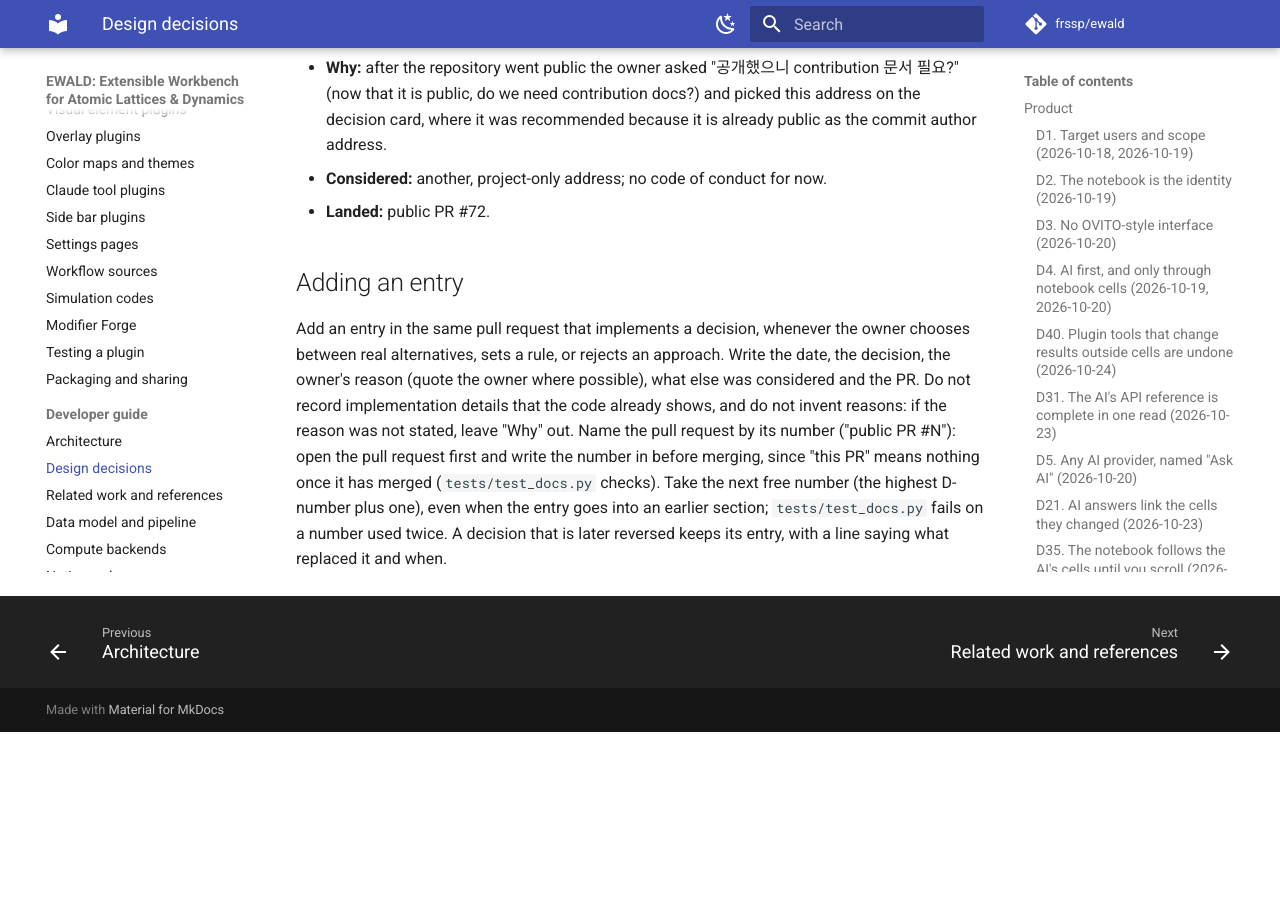
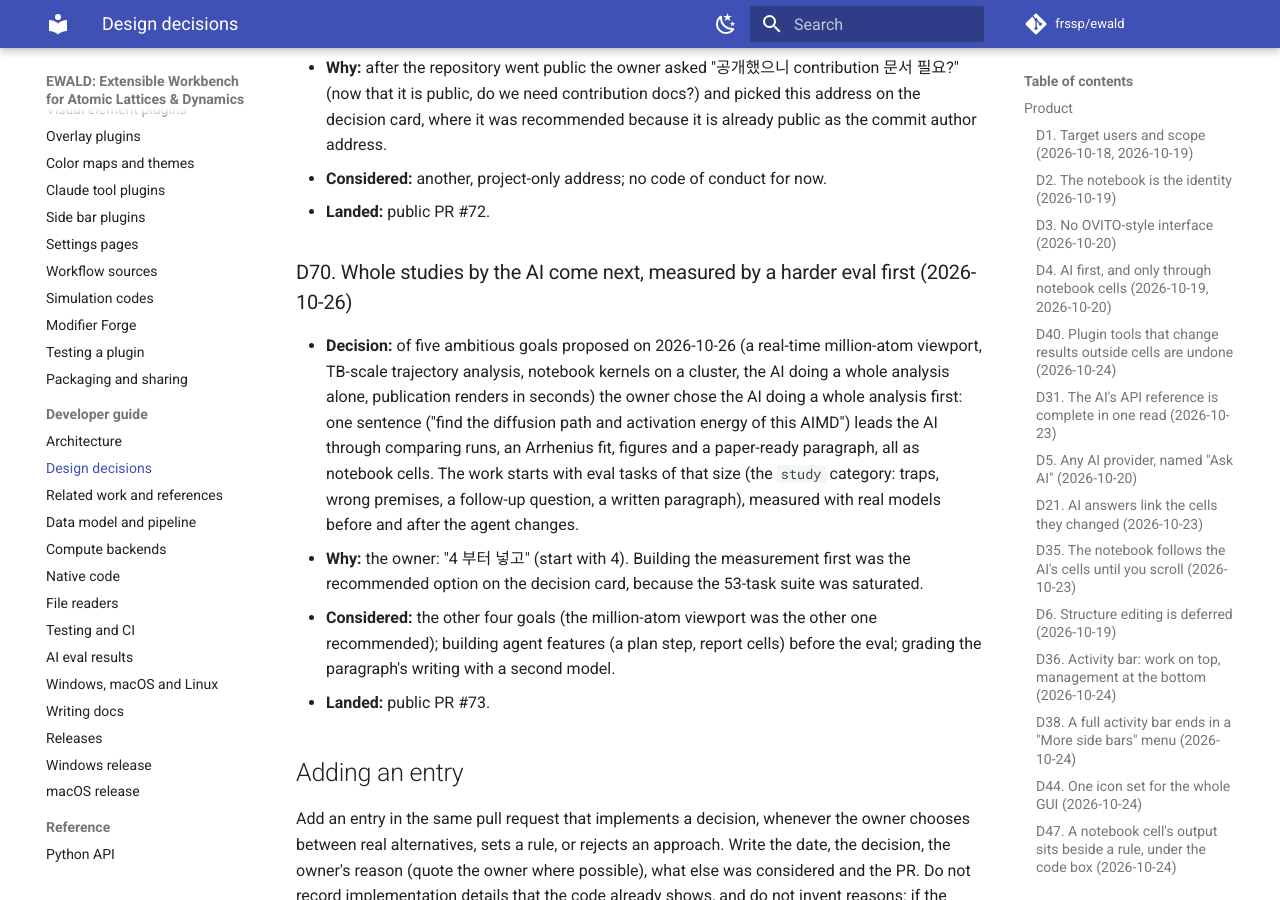
Before and after one commit to frssp/ewald, an MkDocs documentation site: the page built from docs/developer/decisions.md, in a window 1280 px wide and 900 px high, scrolled down 25385 px. Built offline with MkDocs 1.6.1 and Material for MkDocs 9.7.7, drawn with Linux system fonts in a browser that asks for light colours; comment, search, counter and statistics services are not loaded; before the commit the page ends 26117 px from its top, so only the background shows below that.

Commit message:
Arrhenius/RunTables.plot show under a notebook cell; error tool results carry text only; D70
Real-model runs after the first fixes: fit.plot() drew nothing under a cell
(plt.show() of a plotstyle figure), and a cell that drew a figure and then
failed sent images in an is_error tool result, which the Messages API
refuses. Cells(expected=callable); the follow-up check accepts a fit cell
removed. decisions.md D70, CHANGELOG, features.md.

Co-Authored-By: Claude Opus 5.5 (1M context) <noreply@anthropic.com>

```diff
--- a/docs/developer/decisions.md
+++ b/docs/developer/decisions.md
@@ -902,6 +902,23 @@ Pull request numbers up to #242 refer to the pre-publication repository, which i
 - **Considered:** another, project-only address; no code of conduct for now.
 - **Landed:** public PR #72.
 
+### D70. Whole studies by the AI come next, measured by a harder eval first (2026-10-26)
+
+- **Decision:** of five ambitious goals proposed on 2026-10-26 (a real-time million-atom
+  viewport, TB-scale trajectory analysis, notebook kernels on a cluster, the AI doing a whole
+  analysis alone, publication renders in seconds) the owner chose the AI doing a whole analysis
+  first: one sentence ("find the diffusion path and activation energy of this AIMD") leads the AI
+  through comparing runs, an Arrhenius fit, figures and a paper-ready paragraph, all as notebook
+  cells. The work starts with eval tasks of that size (the `study` category: traps, wrong
+  premises, a follow-up question, a written paragraph), measured with real models before and
+  after the agent changes.
+- **Why:** the owner: "4 부터 넣고" (start with 4). Building the measurement first was the
+  recommended option on the decision card, because the 53-task suite was saturated.
+- **Considered:** the other four goals (the million-atom viewport was the other one recommended);
+  building agent features (a plan step, report cells) before the eval; grading the paragraph's
+  writing with a second model.
+- **Landed:** public PR #73.
+
 ## Adding an entry
 
 Add an entry in the same pull request that implements a decision, whenever the owner chooses
```
Also changed, not shown: CHANGELOG.md (+8 -0 lines), docs/features.md (+1 -1 lines), 6 other files.
